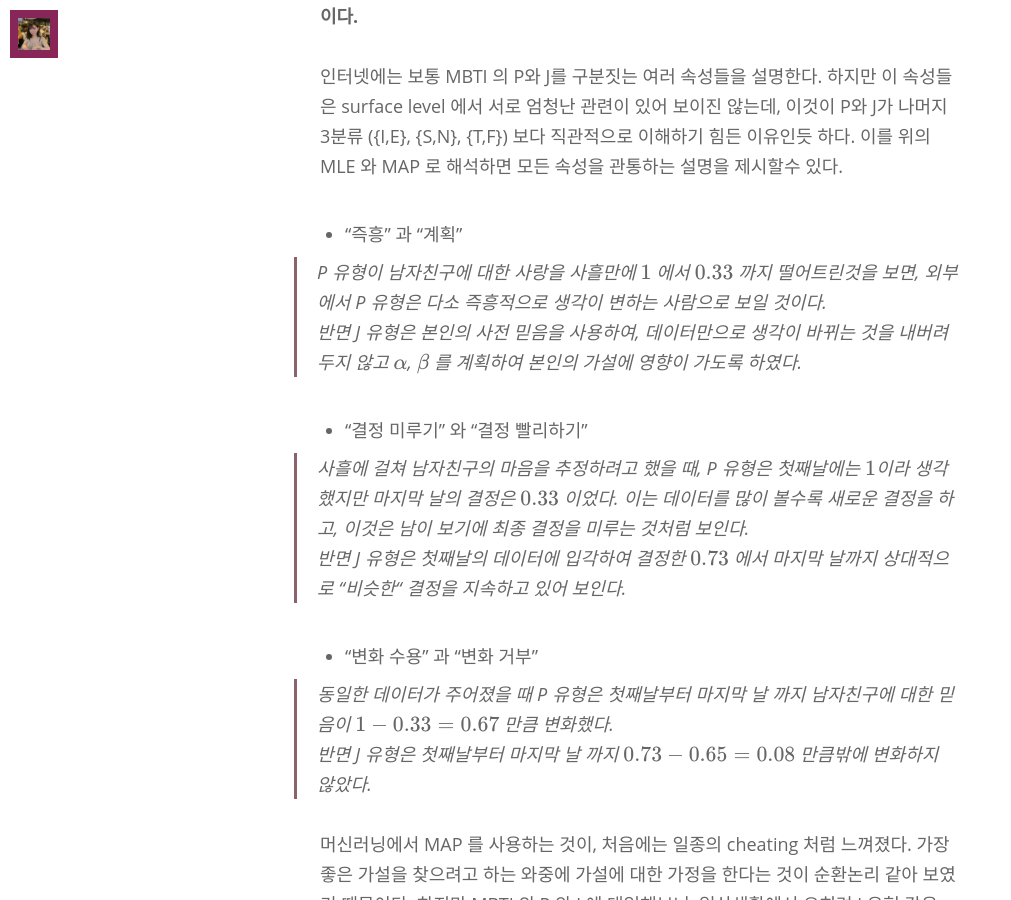
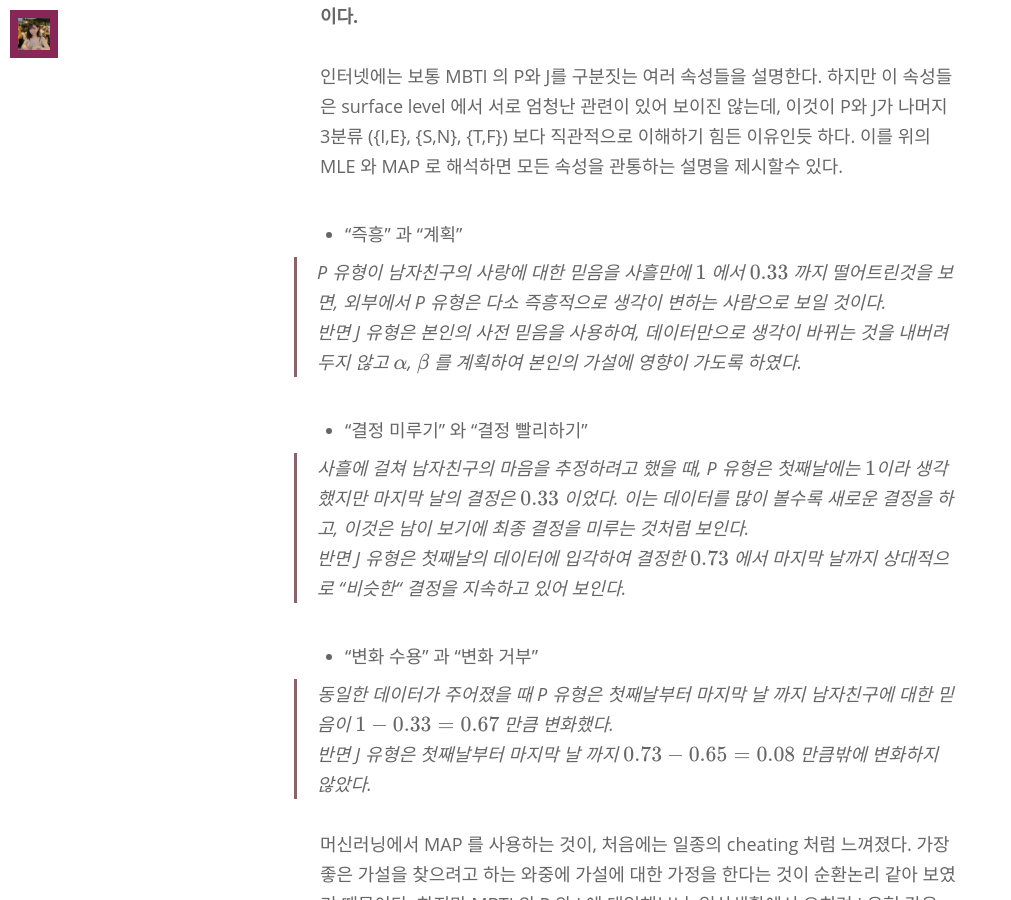
Before and after one commit to minniie/minniie.github.io, a Jekyll site: the page built from _posts/2021-08-04-post3.markdown, in a window 1280 px wide and 900 px high, scrolled down 3199 px. Shown: the whole window, without its empty margins (0-1011 px from the left). Built offline with Jekyll 4.4.1, drawn with Linux system fonts in a browser that asks for light colours; nearby versions of some CDN libraries; some web fonts are replaced.

Commit message:
Update 2021-08-04-post3.markdown

```diff
--- a/_posts/2021-08-04-post3.markdown
+++ b/_posts/2021-08-04-post3.markdown
@@ -46,7 +46,7 @@ $$ h_3 = \frac{(\alpha + \text{꽃을 선물한 날})}{(\alpha + \beta + \text{
 
 - “즉흥” 과 “계획”
 
->P 유형이 남자친구에 대한 사랑을 사흘만에 $1$ 에서 $0.33$ 까지 떨어트린것을 보면, 외부에서 P 유형은 다소 즉흥적으로 생각이 변하는 사람으로 보일 것이다.
+>P 유형이 남자친구의 사랑에 대한 믿음을 사흘만에 $1$ 에서 $0.33$ 까지 떨어트린것을 보면, 외부에서 P 유형은 다소 즉흥적으로 생각이 변하는 사람으로 보일 것이다.
 >
 >반면 J 유형은 본인의 사전 믿음을 사용하여, 데이터만으로 생각이 바뀌는 것을 내버려 두지 않고 $\alpha$, $\beta$ 를 계획하여 본인의 가설에 영향이 가도록 하였다.
 
```
